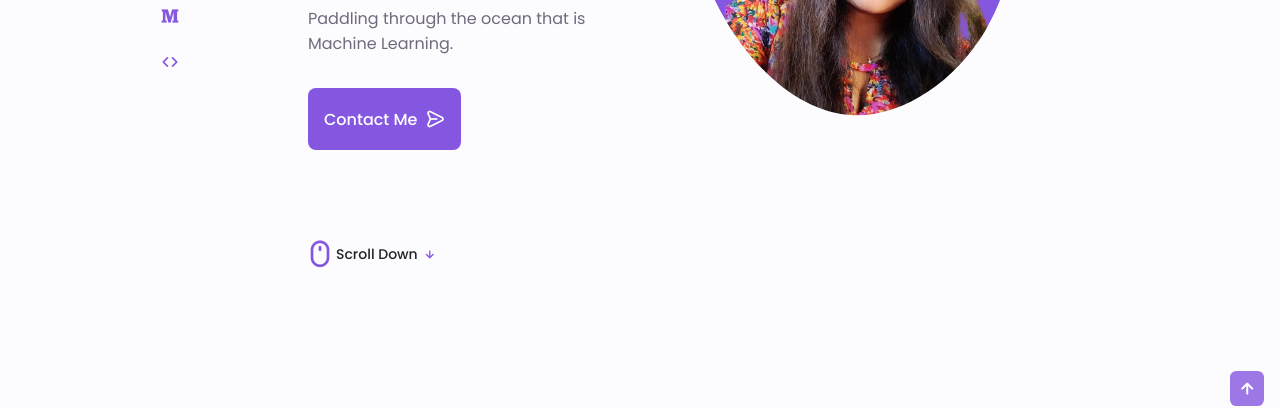
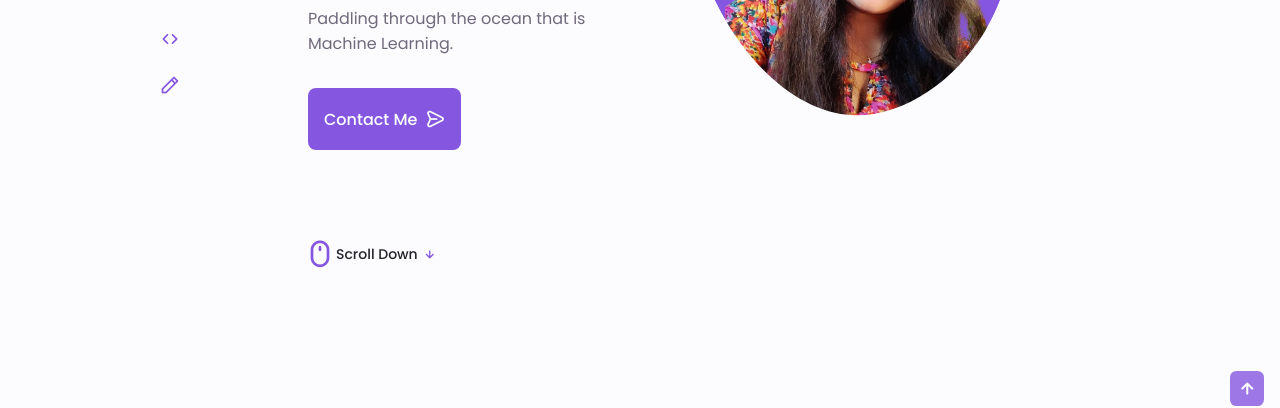
Before and after one commit to phanee16/phanee16.github.io, a plain HTML site: page index.html in a window 1280 px wide. Shown: the part 394-802 px from the top of the page. Drawn offline with nearby package versions, Linux system fonts and the light colour scheme.

Commit message:
topmate updated

```diff
--- a/index.html
+++ b/index.html
@@ -119,9 +119,9 @@
                             </a>
 
                             <!-- Personal Blog Link -->
-                            <!-- <a href="https://newstoday51.news.blog/" target="_blank" class="home__social-icon">
+                            <a href="https://topmate.io/embed/profile/venkata_sai_phaneesha_chilaveni?theme=D5534D" target="_blank" class="home__social-icon">
                                 <i class="uil uil-pen"></i>
-                            </a> -->
+                            </a>
                         </div>
 
                         <div class="home__img">
```
